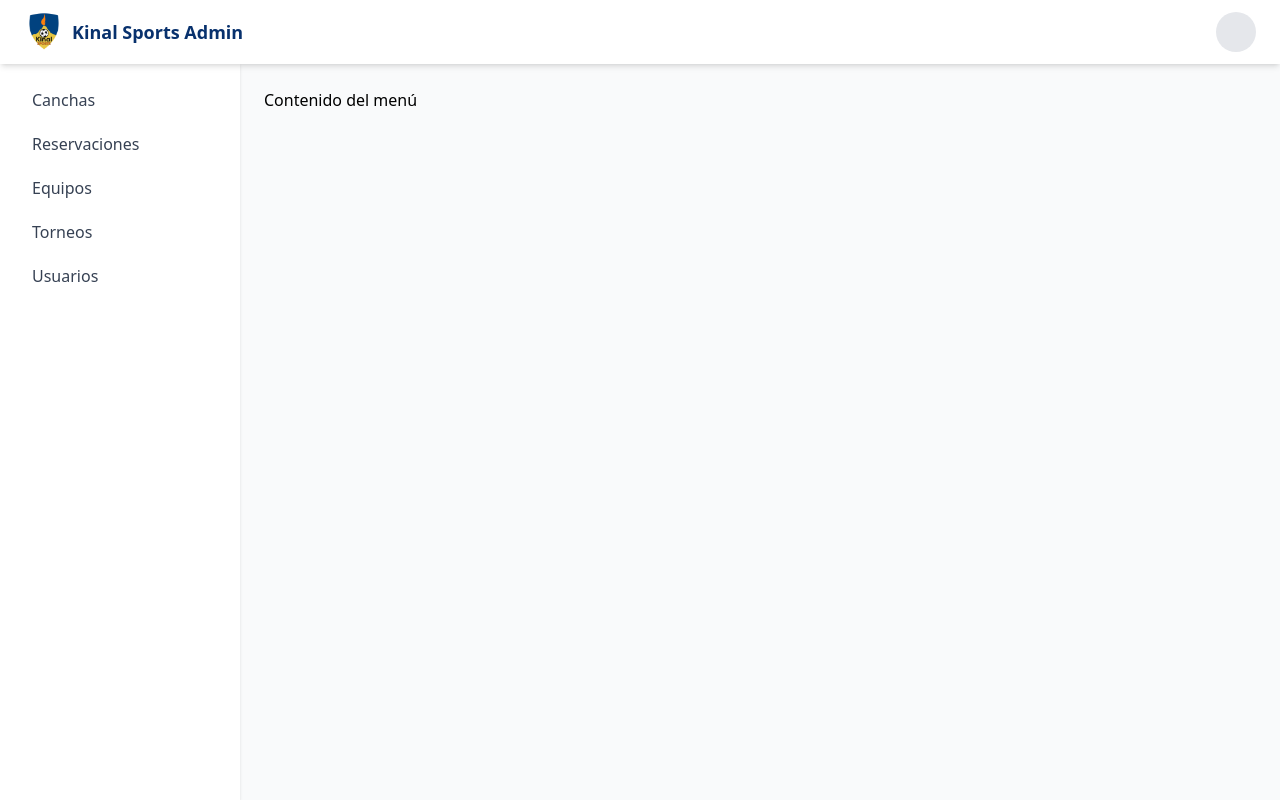
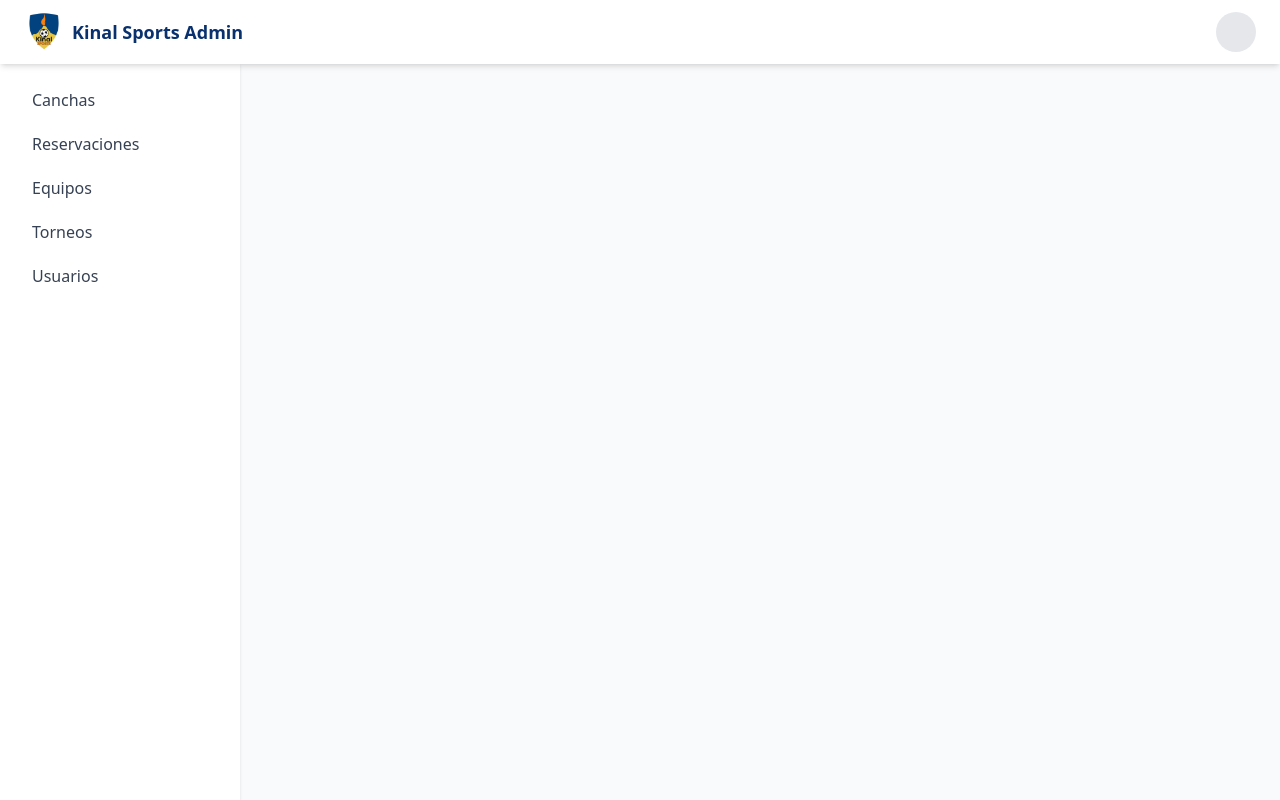
Before and after one commit to JavierGomez0/Proyecto-KinalSport, a React (Vite) app in the folder client-admin/: page /dashboard in a window 1280 px wide. Built offline with nearby package versions, Linux system fonts and the light colour scheme.

Commit message:
se cargo lo demas

```diff
--- a/client-admin/src/shared/components/layout/DashboardContainer.jsx
+++ b/client-admin/src/shared/components/layout/DashboardContainer.jsx
@@ -1,5 +1,22 @@
 import { Navbar } from "./Navbar";
 import { Sidebar } from "./Sidebar";
+import { Fields } from "../../../features/fields/components/Fields";
+import { FieldModal } from "../../../features/fields/components/FieldModal";
+import { Teams } from "../../../features/teams/components/Teams";
+import { Reservations } from "../../../features/reservations/components/Reservations";
+import{ TeamModal } from "../../../features/teams/components/TeamModal";
+import { TournamentModal } from "../../../features/tournaments/components/TournamentModal";
+import { Tournaments } from "../../../features/tournaments/components/Tournaments";
+import { FieldsAdmin } from "../../../features/userAdmin/components/Fields";
+import { ReservationsAdmin } from "../../../features/userAdmin/components/Reservations";
+import { TeamsAdmin } from "../../../features/userAdmin/components/Teams";
+import { TournamentsAdmin } from "../../../features/userAdmin/components/Tournamenst";
+import { Settings } from "../../../features/userManagement/components/Settings";
+import { CreateUserModal } from "../../../features/users/components/CreateUserModal";
+import { SettingsUser } from "../../../features/users/components/SettingsUser";
+import { UserComboBox } from "../../../features/users/components/UserComboBox";
+import { UserDetailModal } from "../../../features/users/components/UserDetailModal";
+import { Users } from "../../../features/users/components/Users";
 
 export const DashboardContainer = () => {
 
@@ -14,7 +31,24 @@ export const DashboardContainer = () => {
 
         <main className="flex-1 p-6">
           {/* Children */}
-          Contenido del menú
+          {/* <Fields /> */}
+          {/* <FieldModal /> */}
+          {/* <Reservations />*/}
+          {/* <Teams /> */}
+          {/* <TeamModal /> */}
+          {/* <TournamentModal /> */}
+          {/* <Tournaments /> */}
+          {/* <FieldsAdmin /> */}
+          {/* <ReservationsAdmin />*/}
+          {/* <TeamsAdmin /> */}
+          {/* <TournamentsAdmin /> */}
+          {/* <Settings /> */}
+          {/* <CreateUserModal /> */}
+          {/* <SettingsUser /> */}
+          {/* <TeamsUser /> */}
+          {/* <UserComboBox /> */}
+          {/* <UserDetailModal /> */}
+          {/* <Users /> */}
         </main>
       </div>
     </div>
```
Also changed, not shown: 1 other file (tests, documents, lock files or other folders).
